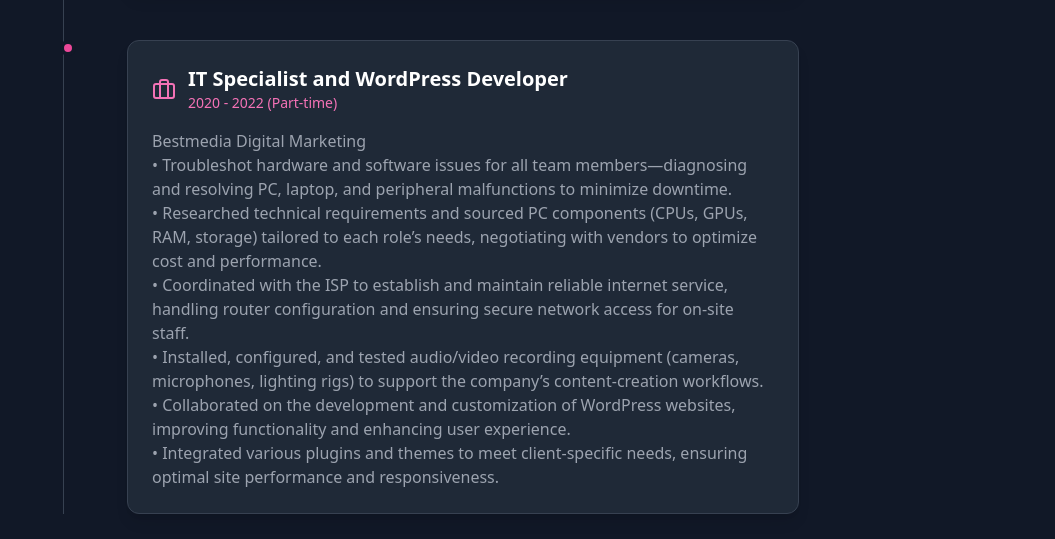
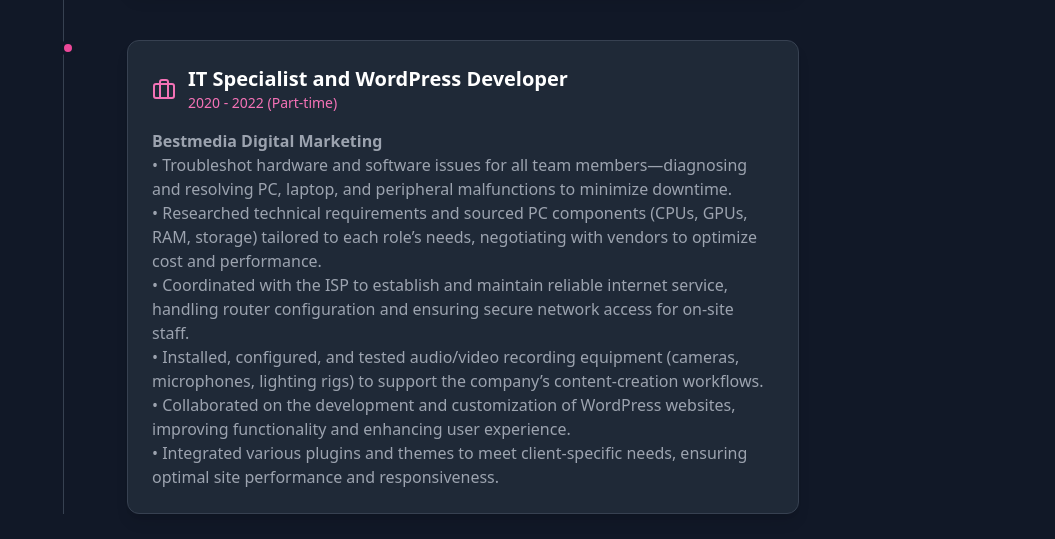
Before and after one commit to Elhaoua-Alaaeddine/Portfolio, a React (Vite) app: page / in a window 1280 px wide. Shown: the part 4380-4919 px from the top of the page, without its empty margins (225-1280 px from the left). Built offline with nearby package versions, Linux system fonts and the light colour scheme.

Commit message:
Initial commit

```diff
--- a/src/components/Experience.tsx
+++ b/src/components/Experience.tsx
@@ -159,7 +159,7 @@ export default function Experience() {
                   </div>
                 </div>
                 <p className="text-gray-400">
-                  Bestmedia Digital Marketing
+                  <b>Bestmedia Digital Marketing</b>
                   <br />
                   • Troubleshot hardware and software issues for all team members—diagnosing and resolving PC, laptop, and peripheral malfunctions to minimize downtime.
                   <br />
```
